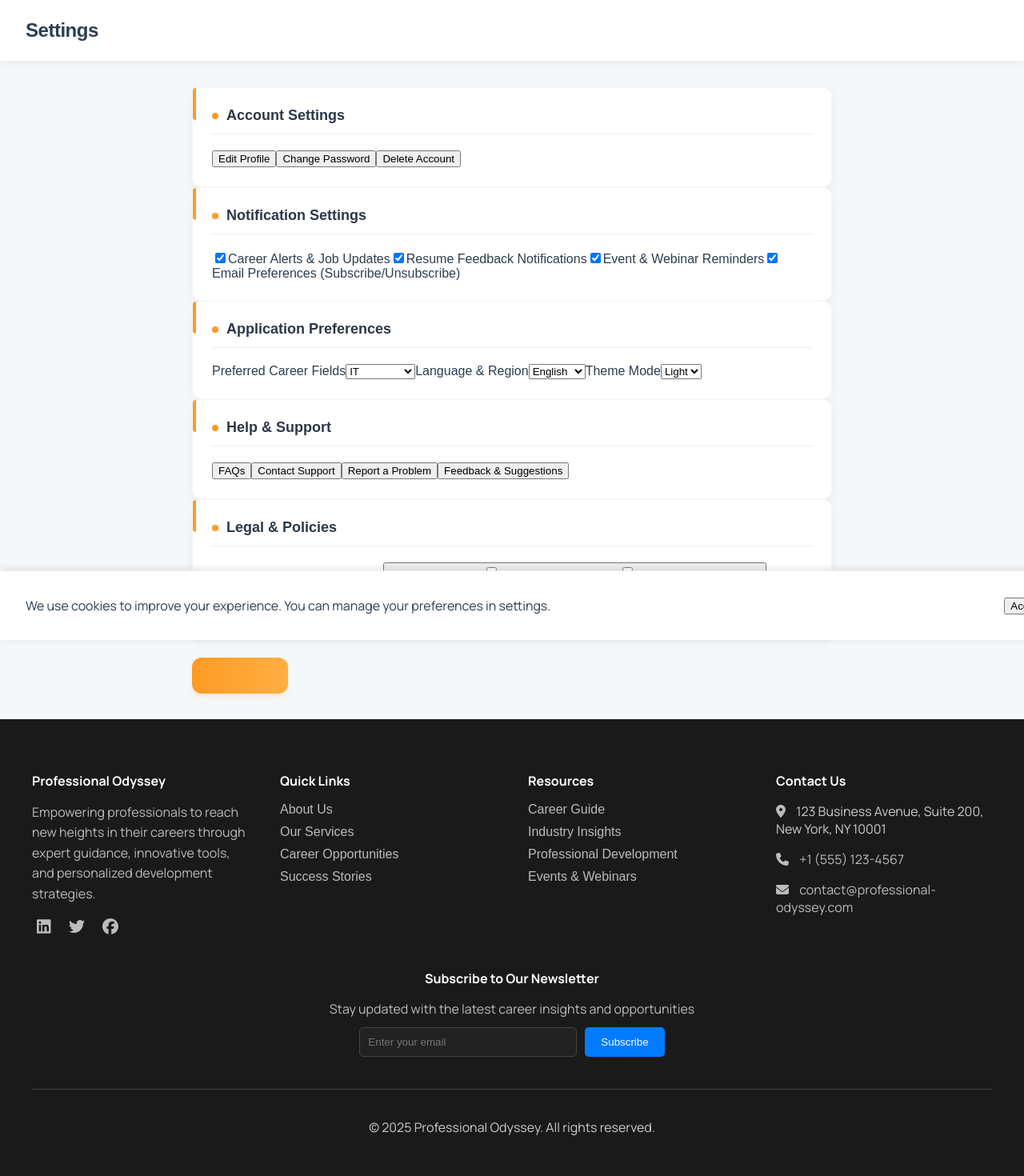
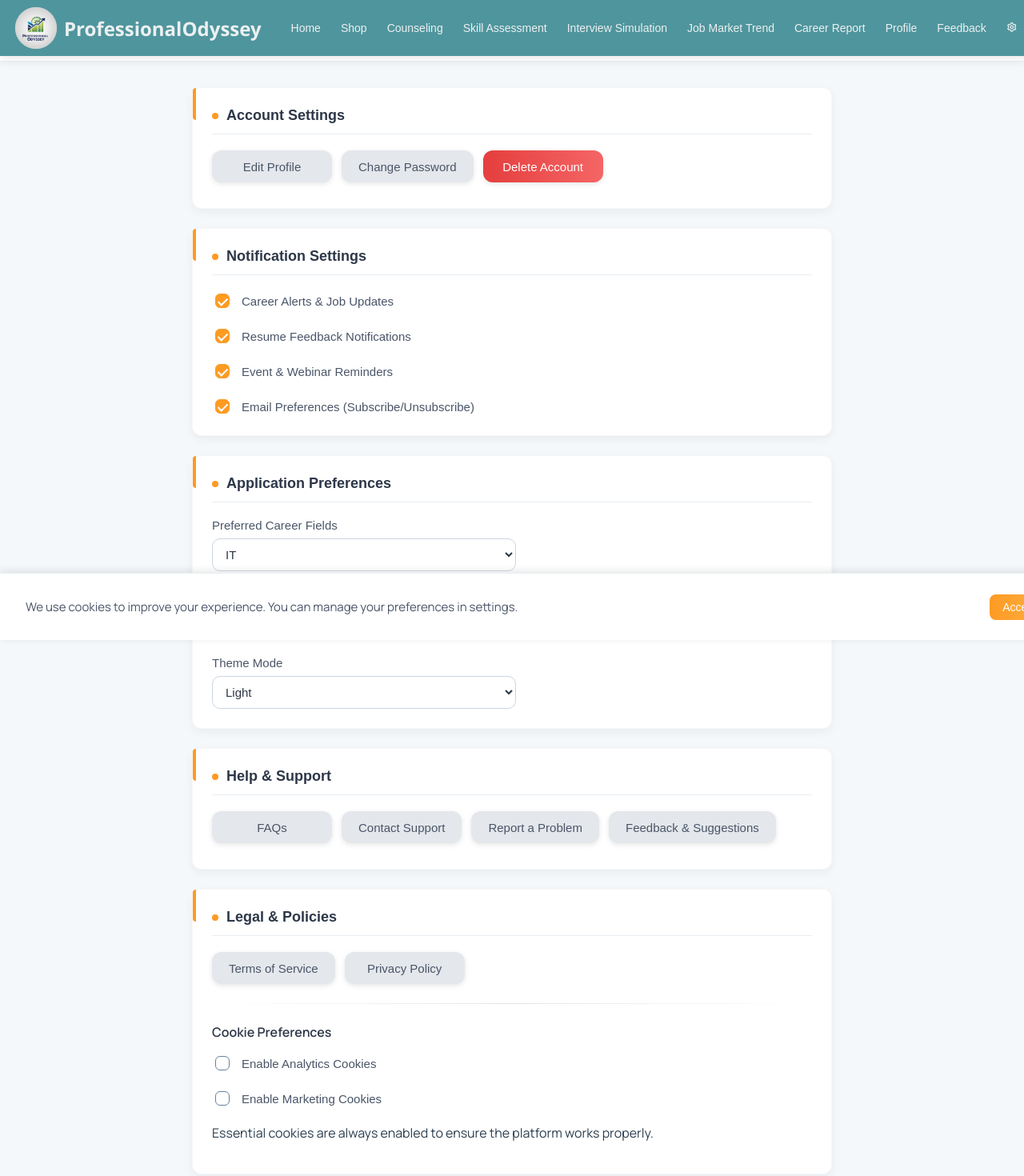
Before and after one commit to DevintthHaran/SDGP, a React (Create React App) app in the folder Frontend/sdgp-project/: page /setting in a window 1280 px wide. Shown: the top 1470 px of the page at 80% size. Built offline with nearby package versions, Linux system fonts and the light colour scheme.

Commit message:
change faq part and add some contents

```diff
--- a/Frontend/sdgp-project/src/pages/Setting.jsx
+++ b/Frontend/sdgp-project/src/pages/Setting.jsx
@@ -36,9 +36,6 @@ Your privacy is important to us. This Privacy Policy explains how we collect, us
 By using our platform, you agree to this policy.
 `;
 
-
-
-
 const Setting = () => {
   const [settings, setSettings] = useState({
     notifications: true,
@@ -52,14 +49,19 @@ const Setting = () => {
     theme: localStorage.getItem("theme") || "Light",
   });
 
-  const [showFAQs, setShowFAQs] = useState(false); // Track if FAQs are visible
-  const [showTerms, setShowTerms] = useState(false); // Track if Terms and Conditions are visible
+  const [showFAQs, setShowFAQs] = useState(false);
+  const [showTerms, setShowTerms] = useState(false);
   const [showPrivacy, setShowPrivacy] = useState(false);
-
+  const [showCookieBanner, setShowCookieBanner] = useState(!Cookies.get("cookiesAccepted"));
+  const [cookiePreferences, setCookiePreferences] = useState({
+    analytics: Cookies.get("analytics") === "true",
+    marketing: Cookies.get("marketing") === "true",
+    essential: true, // Essential cookies are always enabled
+  });
 
   useEffect(() => {
-    document.body.className = settings.theme.toLowerCase(); // Apply class to body
-    localStorage.setItem("theme", settings.theme); // Save theme to localStorage
+    document.body.className = settings.theme.toLowerCase();
+    localStorage.setItem("theme", settings.theme);
   }, [settings.theme]);
 
   const handleChange = (e) => {
@@ -85,14 +87,14 @@ const Setting = () => {
           headers: {
             "Content-Type": "application/json",
           },
-          credentials: "include", // To handle cookies (if needed)
+          credentials: "include",
         });
 
         if (response.ok) {
           alert("Account deleted successfully!");
-          localStorage.clear(); // Remove user data from local storage
+          localStorage.clear();
           sessionStorage.clear();
-          window.location.href = "/login"; // Redirect to login page
+          window.location.href = "/login";
         } else {
           alert("Failed to delete the account.");
         }
@@ -102,89 +104,98 @@ const Setting = () => {
       }
     }
   };
+
   const handleCookieChange = (e) => {
     const { name, checked } = e.target;
     setCookiePreferences((prev) => ({
       ...prev,
       [name]: checked,
     }));
-    Cookies.set(name, checked, { expires: 365 }); // Save preferences for 1 year
+    Cookies.set(name, checked, { expires: 365 });
   };
-  const [showCookieBanner, setShowCookieBanner] = useState(!Cookies.get("cookiesAccepted"));
 
   const acceptCookies = () => {
     Cookies.set("cookiesAccepted", "true", { expires: 365 });
     setShowCookieBanner(false);
   };
 
-  const [cookiePreferences, setCookiePreferences] = useState({
-    analytics: Cookies.get("analytics") === "true",
-    marketing: Cookies.get("marketing") === "true",
-    essential: true, // Essential cookies are always enabled
-  });
-
   return (
     <>
-
+      <Header />
       <div className="settings-page">
         <header className="header">
           <h1>Settings</h1>
         </header>
         <main className="main-content">
+          <div className="settings-container">
             {/* Account Settings */}
             <section className="settings-section">
               <h2>Account Settings</h2>
-            <button>Edit Profile</button>
-            <button>Change Password</button>
-            <button onClick={handleDeleteAccount} className="delete-button">Delete Account</button>
+              <div className="button-group">
+                <button className="button button-secondary"><span>Edit Profile</span></button>
+                <button className="button button-secondary"><span>Change Password</span></button>
+                <button onClick={handleDeleteAccount} className="button button-danger"><span>Delete Account</span></button>
+              </div>
             </section>
 
             {/* Notification Settings */}
             <section className="settings-section">
               <h2>Notification Settings</h2>
-            <label>
+              <div className="settings-item">
+                <div className="checkbox-container">
                   <input
                     type="checkbox"
                     name="careerAlerts"
                     checked={settings.careerAlerts}
                     onChange={handleChange}
+                    className="custom-checkbox"
                   />
-              Career Alerts & Job Updates
-            </label>
-            <label>
+                  <label>Career Alerts & Job Updates</label>
+                </div>
+              </div>
+              <div className="settings-item">
+                <div className="checkbox-container">
                   <input
                     type="checkbox"
                     name="resumeFeedback"
                     checked={settings.resumeFeedback}
                     onChange={handleChange}
+                    className="custom-checkbox"
                   />
-              Resume Feedback Notifications
-            </label>
-            <label>
+                  <label>Resume Feedback Notifications</label>
+                </div>
+              </div>
+              <div className="settings-item">
+                <div className="checkbox-container">
                   <input
                     type="checkbox"
                     name="eventReminders"
                     checked={settings.eventReminders}
                     onChange={handleChange}
+                    className="custom-checkbox"
                   />
-              Event & Webinar Reminders
-            </label>
-            <label>
+                  <label>Event & Webinar Reminders</label>
+                </div>
+              </div>
+              <div className="settings-item">
+                <div className="checkbox-container">
                   <input
                     type="checkbox"
                     name="emailPreferences"
                     checked={settings.emailPreferences}
                     onChange={handleChange}
+                    className="custom-checkbox"
                   />
-              Email Preferences (Subscribe/Unsubscribe)
-            </label>
+                  <label>Email Preferences (Subscribe/Unsubscribe)</label>
+                </div>
+              </div>
             </section>
 
             {/* Application Preferences */}
             <section className="settings-section">
               <h2>Application Preferences</h2>
-            <label>
-              Preferred Career Fields
+              <div className="settings-item">
+                <label>Preferred Career Fields</label>
                 <select
                   name="preferredCareerField"
                   value={settings.preferredCareerField}
@@ -194,9 +205,9 @@ const Setting = () => {
                   <option value="Healthcare">Healthcare</option>
                   <option value="Business">Business</option>
                 </select>
-            </label>
-            <label>
-              Language & Region
+              </div>
+              <div className="settings-item">
+                <label>Language & Region</label>
                 <select
                   name="language"
                   value={settings.language}
@@ -207,9 +218,9 @@ const Setting = () => {
                   <option value="French">French</option>
                   <option value="German">German</option>
                 </select>
-            </label>
-            <label>
-              Theme Mode
+              </div>
+              <div className="settings-item">
+                <label>Theme Mode</label>
                 <select
                   name="theme"
                   value={settings.theme}
@@ -218,16 +229,20 @@ const Setting = () => {
                   <option value="Light">Light</option>
                   <option value="Dark">Dark</option>
                 </select>
-            </label>
+              </div>
             </section>
 
             {/* Help & Support */}
             <section className="settings-section">
               <h2>Help & Support</h2>
-            <button onClick={() => setShowFAQs(!showFAQs)}>FAQs</button>
-            <button>Contact Support</button>
-            <button>Report a Problem</button>
-            <button>Feedback & Suggestions</button>
+              <div className="button-group">
+                <button onClick={() => setShowFAQs(!showFAQs)} className="button button-secondary">
+                  <span>FAQs</span>
+                </button>
+                <button className="button button-secondary"><span>Contact Support</span></button>
+                <button className="button button-secondary"><span>Report a Problem</span></button>
+                <button className="button button-secondary"><span>Feedback & Suggestions</span></button>
+              </div>
             </section>
 
             {/* Show FAQs when button is clicked */}
@@ -236,8 +251,8 @@ const Setting = () => {
                 <h2>Frequently Asked Questions</h2>
                 {FAQs.map((faq, index) => (
                   <div key={index} className="faq-item">
-                <h3>{faq.question}</h3>
-                <p>{faq.answer}</p>
+                    <h3 className="faq-question">{faq.question}</h3>
+                    <p className="faq-answer">{faq.answer}</p>
                   </div>
                 ))}
               </section>
@@ -246,38 +261,43 @@ const Setting = () => {
             {/* Legal & Policies */}
             <section className="settings-section">
               <h2>Legal & Policies</h2>
-            <button onClick={() => setShowTerms(!showTerms)}>Terms of Service</button>
-            <button onClick={() => setShowPrivacy(!showPrivacy)} >Privacy Policy</button>
-            <button>Cookie Preferences
-            <label>
+              <div className="button-group">
+                <button onClick={() => setShowTerms(!showTerms)} className="button button-secondary">
+                  <span>Terms of Service</span>
+                </button>
+                <button onClick={() => setShowPrivacy(!showPrivacy)} className="button button-secondary">
+                  <span>Privacy Policy</span>
+                </button>
+              </div>
+
+              <div className="section-divider"></div>
+              <h3>Cookie Preferences</h3>
+              <div className="settings-item">
+                <div className="checkbox-container">
                   <input
                     type="checkbox"
                     name="analytics"
                     checked={cookiePreferences.analytics}
                     onChange={handleCookieChange}
+                    className="custom-checkbox"
                   />
-              Enable Analytics Cookies
-            </label>
-            <label>
+                  <label>Enable Analytics Cookies</label>
+                </div>
+              </div>
+              <div className="settings-item">
+                <div className="checkbox-container">
                   <input
                     type="checkbox"
                     name="marketing"
                     checked={cookiePreferences.marketing}
                     onChange={handleCookieChange}
+                    className="custom-checkbox"
                   />
-              Enable Marketing Cookies
-            </label>
-            <p>Essential cookies are always enabled to ensure the platform works properly.</p>
-
-            </button>
+                  <label>Enable Marketing Cookies</label>
+                </div>
+              </div>
+              <p className="description">Essential cookies are always enabled to ensure the platform works properly.</p>
             </section>
-
-          {showCookieBanner && (
-            <div className="cookie-banner">
-              <p>We use cookies to improve your experience. You can manage your preferences in settings.</p>
-              <button onClick={acceptCookies}>Accept</button>
-            </div>
-          )}
 
             {showTerms && (
               <section className="terms-section">
@@ -294,11 +314,22 @@ const Setting = () => {
             )}
 
             <button className="save-button" onClick={handleSave}>
-            Save Settings
+              <span>Save Settings</span>
             </button>
+          </div>
         </main>
       </div>
-     <Footer/>
+
+      {showCookieBanner && (
+        <div className="cookie-banner">
+          <p className="cookie-text">We use cookies to improve your experience. You can manage your preferences in settings.</p>
+          <div className="cookie-actions">
+            <button onClick={acceptCookies} className="cookie-accept"><span>Accept</span></button>
+          </div>
+        </div>
+      )}
+
+      <Footer />
     </>
   );
 };
```
Lines whose indentation alone changed are shown as unchanged.
